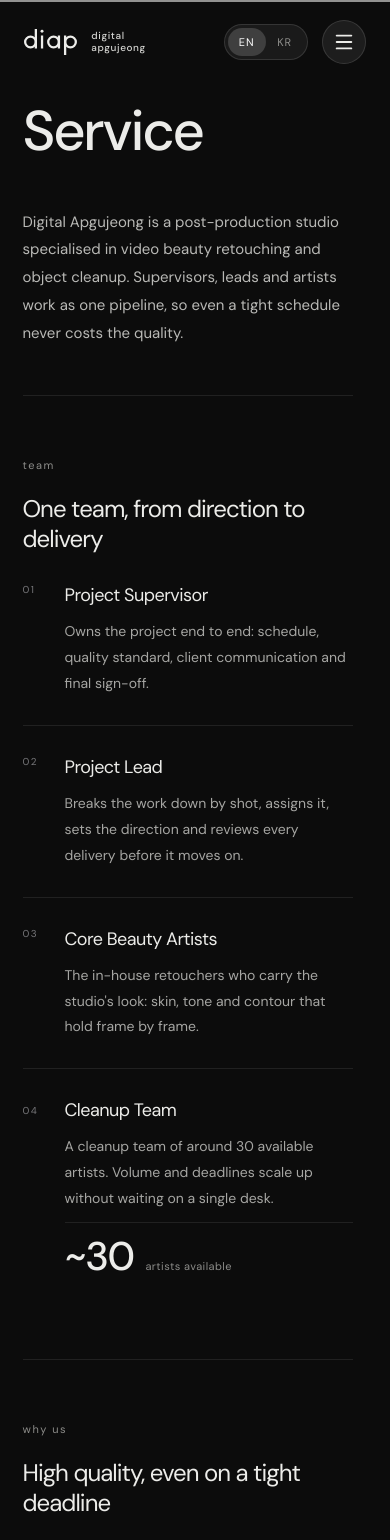
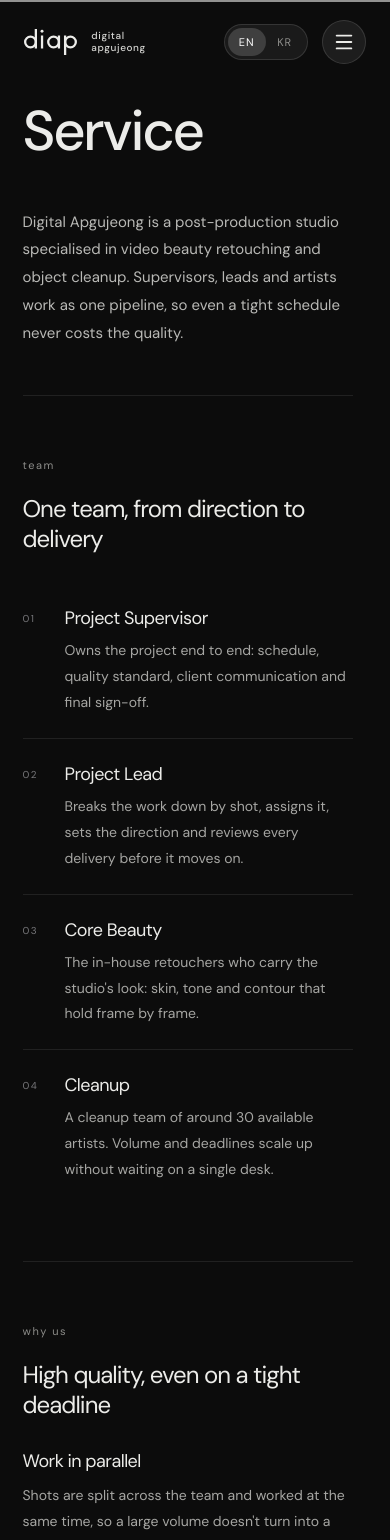
Before and after one commit to kammy0328/digital-apgujeong, a React (Vite) app: page /service in a window 390 px wide. Shown: the top 1540 px of the page. Built offline with nearby package versions, Linux system fonts and the light colour scheme; a web font is replaced by a local one.

Commit message:
Service team: equal rows, shorter role names, drop ~30 stat; remove tagline from beauty and meta
Co-Authored-By: Claude Sonnet 5.5 <noreply@anthropic.com>
Claude-Session: https://claude.ai/code/session_01DdRdaKSXNXttXmzYpYAx5f

```diff
--- a/index.html
+++ b/index.html
@@ -11,7 +11,7 @@
 
     <!-- Primary Meta -->
     <title>디지털 압구정 | 영상 뷰티 리터칭·오브젝트 클리닝 스튜디오</title>
-    <meta name="description" content="디지털 압구정(DIAP)은 뮤직비디오·광고 영상의 영상 뷰티 리터칭, 오브젝트 클리닝 전문 스튜디오입니다. 포트폴리오에서 티 나지 않는 완벽한 영상 피부보정을 확인하세요." />
+    <meta name="description" content="디지털 압구정(DIAP)은 뮤직비디오·광고 영상의 영상 뷰티 리터칭, 오브젝트 클리닝 전문 스튜디오입니다. 포트폴리오에서 자연스러운 영상 피부보정을 확인하세요." />
     <meta name="keywords" content="스킨 리터칭, 피부보정, 뷰티 리터칭, 영상 피부 보정, 비디오 리터칭, 뮤직비디오 보정, 상업 영상 보정, 디지털 압구정, 영상 보정 스튜디오, 윤곽 보정, 영상 뷰티 리터칭, 포트폴리오, DIAP" />
     <meta name="author" content="디지털 압구정" />
     <meta name="robots" content="index, follow" />
@@ -21,7 +21,7 @@
     <meta property="og:type" content="website" />
     <meta property="og:url" content="https://digital-apgujeong.vercel.app/" />
     <meta property="og:title" content="디지털 압구정 | 영상 뷰티 리터칭·오브젝트 클리닝 스튜디오" />
-    <meta property="og:description" content="뮤직비디오·광고 영상 영상 뷰티 리터칭, 오브젝트 클리닝 전문. 티 나지 않는 완벽한 디지털 뷰티 리터칭 포트폴리오." />
+    <meta property="og:description" content="뮤직비디오·광고 영상 영상 뷰티 리터칭, 오브젝트 클리닝 전문. 디지털 압구정의 작업 포트폴리오." />
     <meta property="og:image" content="https://digital-apgujeong.vercel.app/og-image.png?v=2" />
     <meta property="og:image:secure_url" content="https://digital-apgujeong.vercel.app/og-image.png?v=2" />
     <meta property="og:image:type" content="image/png" />
@@ -34,7 +34,7 @@
     <!-- Twitter Card -->
     <meta name="twitter:card" content="summary_large_image" />
     <meta name="twitter:title" content="디지털 압구정 | 영상 뷰티 리터칭·오브젝트 클리닝 스튜디오" />
-    <meta name="twitter:description" content="뮤직비디오·광고 영상 영상 뷰티 리터칭, 오브젝트 클리닝 전문. 티 나지 않는 완벽한 디지털 뷰티 리터칭 포트폴리오." />
+    <meta name="twitter:description" content="뮤직비디오·광고 영상 영상 뷰티 리터칭, 오브젝트 클리닝 전문. 디지털 압구정의 작업 포트폴리오." />
     <meta name="twitter:image" content="https://digital-apgujeong.vercel.app/og-image.png?v=2" />
 
     <!-- Naver Search Advisor 인증 (발급 후 주석 해제 및 content 값 교체) -->
--- a/src/index.css
+++ b/src/index.css
@@ -1403,20 +1403,20 @@ main {
 
 /* ---------- service (team) ---------- */
 .team-list {
-  display: flex;
-  flex-direction: column;
+  display: grid;
+  grid-auto-rows: 1fr;
 }
 .team-row {
   display: grid;
   grid-template-columns: 40px 1.2fr 2fr;
   gap: 24px;
-  align-items: start;
-  padding: 28px 0;
+  align-items: center;
+  min-height: 104px;
+  padding: 0;
   border-top: 1px solid var(--line);
 }
 .team-row:first-child {
   border-top: 0;
-  padding-top: 0;
 }
 .team-row h3 {
   margin: 0;
@@ -1431,61 +1431,16 @@ main {
   color: #a6a6a3;
   word-break: keep-all;
 }
-.team-row {
-  grid-template-columns: 40px 1.2fr 2fr 170px;
-}
-.team-row:not(.has-stat) p {
-  grid-column: 3 / -1;
-}
-.team-row.has-stat {
-  align-items: center;
-}
-.team-stat {
-  display: flex;
-  flex-direction: column;
-  align-items: flex-end;
-  gap: 6px;
-  padding-left: 28px;
-  border-left: 1px solid var(--line);
-  text-align: right;
-}
-.team-stat strong {
-  font-size: clamp(40px, 4.6vw, 72px);
-  font-weight: 500;
-  letter-spacing: -0.04em;
-  line-height: 0.95;
-}
-.team-stat span {
-  font-size: 11px;
-  letter-spacing: 0.04em;
-  color: #8c8c89;
-  word-break: keep-all;
-}
 
 @media (max-width: 767px) {
   .team-row {
     grid-template-columns: 28px 1fr;
-    gap: 10px 14px;
+    gap: 6px 14px;
+    min-height: 0;
+    padding: 22px 0;
   }
   .team-row p {
     grid-column: 2;
-  }
-  .team-row,
-  .team-row.has-stat {
-    grid-template-columns: 28px 1fr;
-  }
-  .team-row:not(.has-stat) p {
-    grid-column: 2;
-  }
-  .team-stat {
-    grid-column: 2;
-    flex-direction: row;
-    align-items: baseline;
-    gap: 12px;
-    padding: 14px 0 0;
-    border-left: 0;
-    border-top: 1px solid var(--line);
-    text-align: left;
   }
 }
 
@@ -1498,16 +1453,6 @@ main {
   flex-direction: column;
   gap: 40px;
   min-width: 0;
-}
-.approach-title h3 {
-  margin: 24px 0 0;
-  font-size: clamp(20px, 2vw, 30px);
-  font-weight: 400;
-  letter-spacing: -0.04em;
-  word-break: keep-all;
-}
-.service-block .approach-list {
-  margin-top: -16px;
 }
 .service-block .service-section-head h2 {
   font-size: clamp(36px, 4.4vw, 72px);
@@ -1519,7 +1464,6 @@ main {
 :lang(ko) .service-section-head h2,
 :lang(ko) .service-item h3,
 :lang(ko) .approach-row h3,
-:lang(ko) .approach-title h3,
 :lang(ko) .process-step h3,
 :lang(ko) .team-row h3,
 :lang(ko) .landing-team p,
--- a/src/pages/Company.tsx
+++ b/src/pages/Company.tsx
@@ -17,7 +17,7 @@ const T = {
   fastTitle: { en: "High quality, even on a tight deadline", ko: "촉박한 납기에도 높은 퀄리티" } as L,
 };
 
-const TEAM: { role: L; text: L; stat?: { value: string; label: L } }[] = [
+const TEAM: { role: L; text: L }[] = [
   {
     role: { en: "Project Supervisor", ko: "프로젝트 수퍼바이저" },
     text: {
@@ -33,15 +33,14 @@ const TEAM: { role: L; text: L; stat?: { value: string; label: L } }[] = [
     },
   },
   {
-    role: { en: "Core Beauty Artists", ko: "베이스 뷰티 작업자" },
+    role: { en: "Core Beauty", ko: "베이스 뷰티" },
     text: {
       en: "The in-house retouchers who carry the studio's look: skin, tone and contour that hold frame by frame.",
       ko: "스튜디오의 룩을 지키는 상주 리터처. 피부, 톤, 윤곽이 프레임 단위로 일관되게 이어지도록 작업합니다.",
     },
   },
   {
-    role: { en: "Cleanup Team", ko: "클린업 팀" },
-    stat: { value: "~30", label: { en: "artists available", ko: "가용 인원" } },
+    role: { en: "Cleanup", ko: "클린업" },
     text: {
       en: "A cleanup team of around 30 available artists. Volume and deadlines scale up without waiting on a single desk.",
       ko: "약 30명의 가용 인원. 물량과 납기에 맞춰 한 사람의 속도에 묶이지 않고 규모를 키웁니다.",
@@ -103,18 +102,12 @@ export default function Company() {
         </Reveal>
         <div className="team-list">
           {TEAM.map((m, i) => (
-            <Reveal key={m.role.en} delay={i * 0.08} className={`team-row${m.stat ? " has-stat" : ""}`}>
+            <Reveal key={m.role.en} delay={i * 0.08} className="team-row">
               <span className="process-index">{String(i + 1).padStart(2, "0")}</span>
               <div>
                 <h3>{t(m.role)}</h3>
               </div>
               <p>{t(m.text)}</p>
-              {m.stat && (
-                <div className="team-stat">
-                  <strong>{m.stat.value}</strong>
-                  <span>{t(m.stat.label)}</span>
-                </div>
-              )}
             </Reveal>
           ))}
         </div>
--- a/src/pages/Services.tsx
+++ b/src/pages/Services.tsx
@@ -9,7 +9,6 @@ export interface ServiceContent {
   cta: L;
   lead: L;
   items: { name: L; text: L }[];
-  approachTitle: L;
   approach: { title: L; text: L }[];
 }
 
@@ -54,7 +53,6 @@ export const BEAUTY: ServiceContent = {
     { name: { en: "Contour", ko: "윤곽 · 라인" }, text: { en: "Face and body lines are refined without bending the background, and only as far as stays invisible.", ko: "얼굴 윤곽과 바디 라인을 배경 왜곡 없이, 티 나지 않는 범위에서 다듬습니다." } },
     { name: { en: "Hairline", ko: "헤어 라인" }, text: { en: "Flyaways and thin hairlines are tidied to lift the polish of the whole frame.", ko: "잔머리와 비어 보이는 헤어 라인을 정리해 화면 전체의 완성도를 높입니다." } },
   ],
-  approachTitle: { en: "Perfection you can't see", ko: "티 나지 않는 완벽함" },
   approach: [
     { title: { en: "Texture preserved", ko: "질감 보존" }, text: { en: "Never a filter laid on top. The skin looks like it was always this good.", ko: "필터처럼 덮지 않고, 피부가 원래 좋았던 것처럼 보이게 합니다." } },
     { title: { en: "Frame-by-frame tracking", ko: "프레임 단위 트래킹" }, text: { en: "The retouch stays put as heads turn and expressions change.", ko: "고개를 돌리고 표정이 바뀌어도 보정이 미끄러지지 않습니다." } },
@@ -77,7 +75,6 @@ export const CLEANUP: ServiceContent = {
     { name: { en: "Tattoos & marks", ko: "타투 · 상처" }, text: { en: "Tattoos, wounds and bandages that showed up by accident are removed to suit the scene.", ko: "일시적으로 드러난 타투, 상처, 밴드를 장면에 맞게 지웁니다." } },
     { name: { en: "Dust & dead pixels", ko: "먼지 · 데드픽셀" }, text: { en: "Sensor dust, dead pixels and flicker are cleaned out of the image.", ko: "센서 먼지, 데드픽셀, 깜빡임 같은 이미지 결함을 정리합니다." } },
   ],
-  approachTitle: { en: "No trace of the fix", ko: "지운 자리가 보이지 않게" },
   approach: [
     { title: { en: "Background rebuild", ko: "배경 복원" }, text: { en: "Hidden background is reconstructed from neighbouring frames to fill the gap.", ko: "가려졌던 배경을 앞뒤 프레임에서 재구성해 빈자리를 채웁니다." } },
     { title: { en: "Camera tracking", ko: "카메라 트래킹" }, text: { en: "The restored area follows the camera so it stays attached to the scene.", ko: "카메라 움직임을 따라 복원한 면이 장면에 붙어 있도록 합니다." } },
@@ -120,9 +117,6 @@ export function ServiceBlock({ id, index, content }: { id: string; index: string
             </Reveal>
           ))}
         </div>
-        <Reveal className="approach-title">
-          <h3>{t(content.approachTitle)}</h3>
-        </Reveal>
         <div className="approach-list">
           {content.approach.map((a, i) => (
             <Reveal key={a.title.en} delay={i * 0.1} className="approach-row">
```
